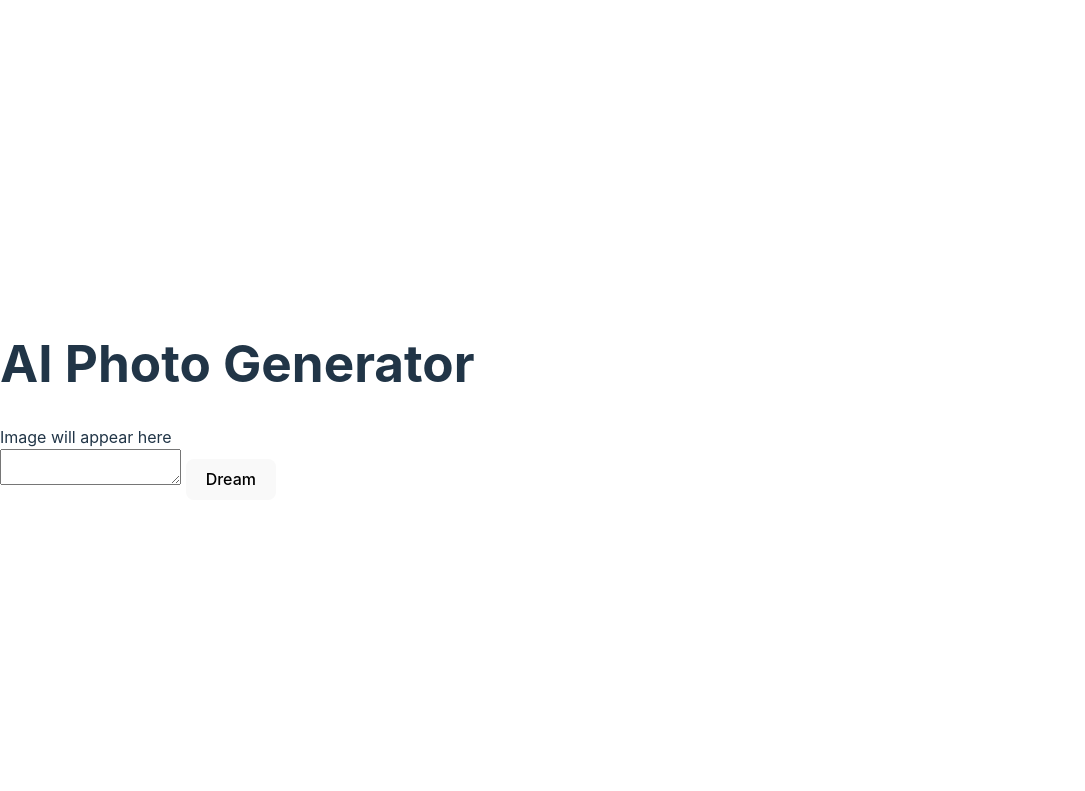
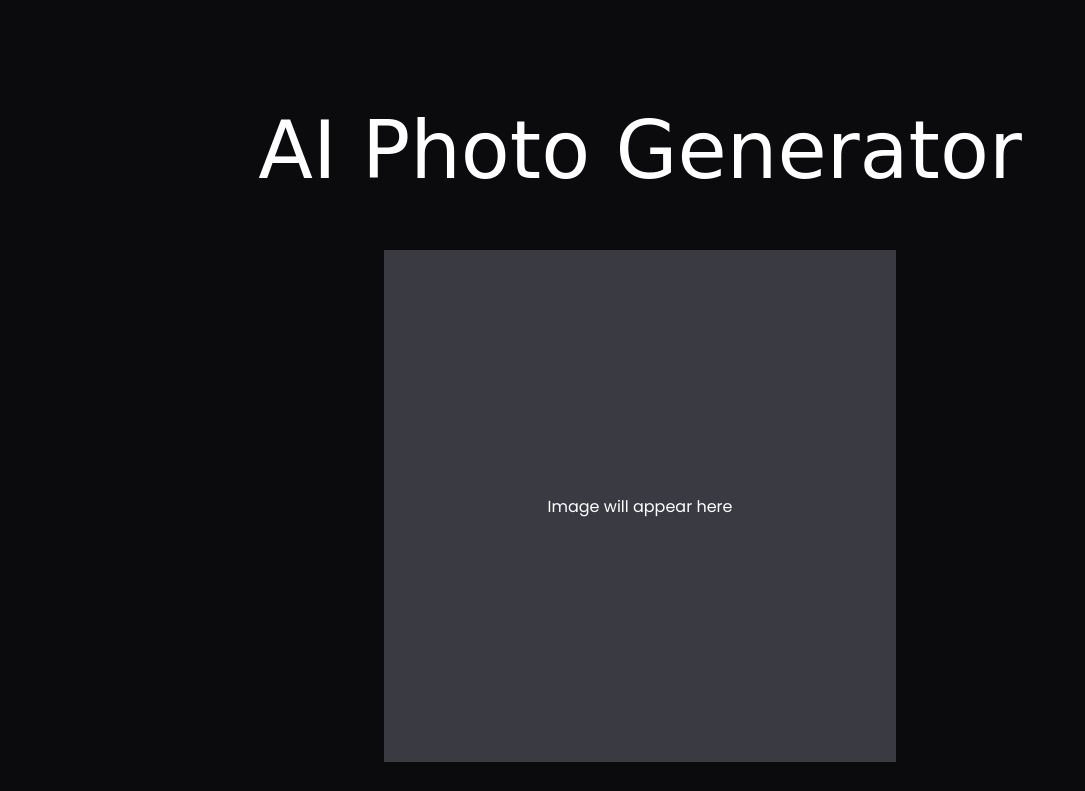
Before and after one commit to TakuyaMats/ai-photo-generator, a website built with Vite: page vite-project/index.html in a window 1280 px wide. Shown: the top 791 px of the page, without its empty margins (0-1085 px from the left). Built offline with nearby package versions, Linux system fonts and the light colour scheme; a web font is replaced by a local one.

Commit message:
got the frontend working

```diff
--- a/vite-project/index.html
+++ b/vite-project/index.html
@@ -9,7 +9,7 @@
   <body>
     <main>
       <h1>AI Photo Generator</h1>
-      <div class="result">
+      <div id="result">
         Image will appear here
       </div>
       <form>
--- a/vite-project/main.js
+++ b/vite-project/main.js
@@ -1,23 +1,23 @@
 import './style.css'
-import javascriptLogo from './javascript.svg'
-import { setupCounter } from './counter.js'
 
-document.querySelector('#app').innerHTML = `
-  <div>
-    <a href="https://vitejs.dev" target="_blank">
-      <img src="/vite.svg" class="logo" alt="Vite logo" />
-    </a>
-    <a href="https://developer.mozilla.org/en-US/docs/Web/JavaScript" target="_blank">
-      <img src="${javascriptLogo}" class="logo vanilla" alt="JavaScript logo" />
-    </a>
-    <h1>Hello Vite!</h1>
-    <div class="card">
-      <button id="counter" type="button"></button>
-    </div>
-    <p class="read-the-docs">
-      Click on the Vite logo to learn more
-    </p>
-  </div>
-`
+const form = document.querySelector('form');
 
-setupCounter(document.querySelector('#counter'))
+form.addEventListener('submit', async (e) => {
+  e.preventDefault();
+  const data = new FormData(form);
+
+  const response = await fetch('http://localhost:8080/dream', {
+    method: 'POST',
+    headers: {
+      'Content-Type': 'application/json',
+    },
+    body: JSON.stringify({
+      prompt: data.get('prompt'),
+    }),
+  });
+
+  const { image } = await response.json();
+
+  const result = document.querySelector('#result');
+  result.innerHTML = `<img src="${image}" width="512" />`;
+});
--- a/vite-project/style.css
+++ b/vite-project/style.css
@@ -1,97 +1,79 @@
-:root {
-  font-family: Inter, Avenir, Helvetica, Arial, sans-serif;
-  font-size: 16px;
-  line-height: 24px;
-  font-weight: 400;
-
-  color-scheme: light dark;
-  color: rgba(255, 255, 255, 0.87);
-  background-color: #242424;
-
-  font-synthesis: none;
-  text-rendering: optimizeLegibility;
-  -webkit-font-smoothing: antialiased;
-  -moz-osx-font-smoothing: grayscale;
-  -webkit-text-size-adjust: 100%;
+@import url('https://fonts.googleapis.com/css2?family=Poppins&family=Rubik+Glitch&family=Rubik+Microbe&display=swap');
+body {
+  background-color: #0b0b0e;
+  color: white;
+  font-family: 'Poppins', sans-serif;
+  margin-top: 50px;
 }
 
-a {
-  font-weight: 500;
-  color: #646cff;
-  text-decoration: inherit;
-}
-a:hover {
-  color: #535bf2;
-}
-
-body {
-  margin: 0;
-  display: flex;
-  place-items: center;
-  min-width: 320px;
-  min-height: 100vh;
+main {
+ display: grid;
+ place-items: center;
 }
 
 h1 {
-  font-size: 3.2em;
-  line-height: 1.1;
+  font-family: 'Rubik Microbe', cursive;
+  font-weight: 400;
+  font-size: 5rem;
 }
 
-#app {
-  max-width: 1280px;
-  margin: 0 auto;
-  padding: 2rem;
-  text-align: center;
+#result {
+  aspect-ratio: 1/1;
+  max-width: 512px;
+  width: 100%;
+  background: #3a3a43;
+  display: flex;
+  justify-content: center;
+  align-items: center;
+
 }
 
-.logo {
-  height: 6em;
-  padding: 1.5em;
-  will-change: filter;
-}
-.logo:hover {
-  filter: drop-shadow(0 0 2em #646cffaa);
-}
-.logo.vanilla:hover {
-  filter: drop-shadow(0 0 2em #f7df1eaa);
+form {
+  display: flex;
+  flex-direction: column;
+  align-items: center;
+  justify-content: center;
+  width: 100%;
+  max-width: 512px;
+  margin-top: 2rem;
 }
 
-.card {
-  padding: 2em;
-}
-
-.read-the-docs {
-  color: #888;
+textarea {
+  width: 100%;
+  height: 100px;
+  margin: 10px 0;
+  font-size: 1.5rem;
 }
 
 button {
-  border-radius: 8px;
-  border: 1px solid transparent;
-  padding: 0.6em 1.2em;
-  font-size: 1em;
-  font-weight: 500;
-  font-family: inherit;
-  background-color: #1a1a1a;
+  width: 100%;
+  height: 50px;
+  background-color: #1b1b1e;
+  color: white;
+  border: none;
+  border-radius: 5px;
   cursor: pointer;
-  transition: border-color 0.25s;
-}
-button:hover {
-  border-color: #646cff;
-}
-button:focus,
-button:focus-visible {
-  outline: 4px auto -webkit-focus-ring-color;
+  text-transform: uppercase;
+  font-weight: 600;
+  margin-bottom: 50px;
 }
 
-@media (prefers-color-scheme: light) {
-  :root {
-    color: #213547;
-    background-color: #ffffff;
-  }
-  a:hover {
-    color: #747bff;
-  }
-  button {
-    background-color: #f9f9f9;
-  }
+button:hover {
+  background-color: #2b2b2e;
 }
+
+.hidden {
+  display: none;
+}
+
+
+.spinner {
+  animation: spin 1s linear infinite;
+  display: inline-block;
+}
+
+
+@keyframes spin {
+  from {transform:rotate(0deg);}
+  to {transform:rotate(360deg);}
+}
```
